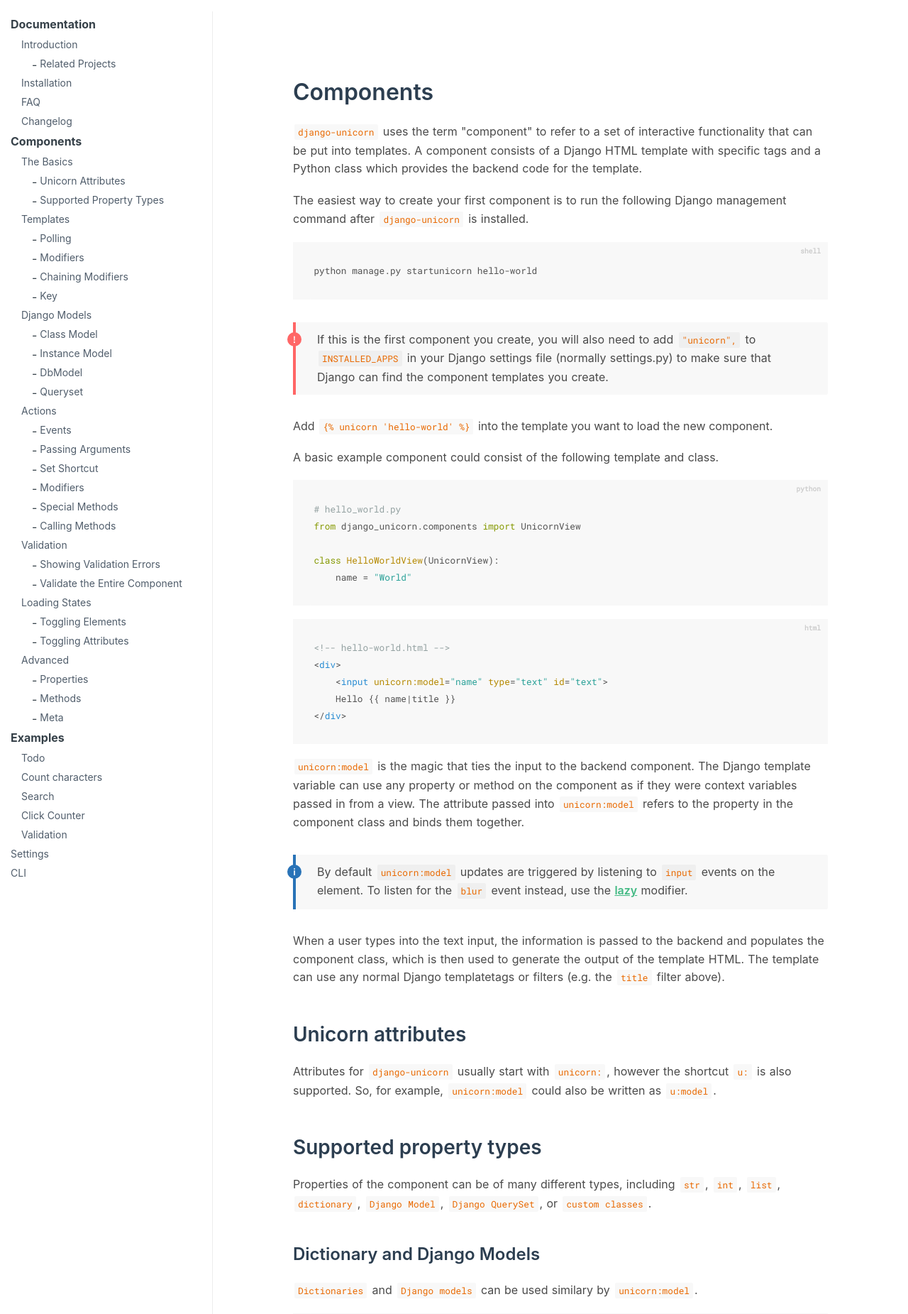
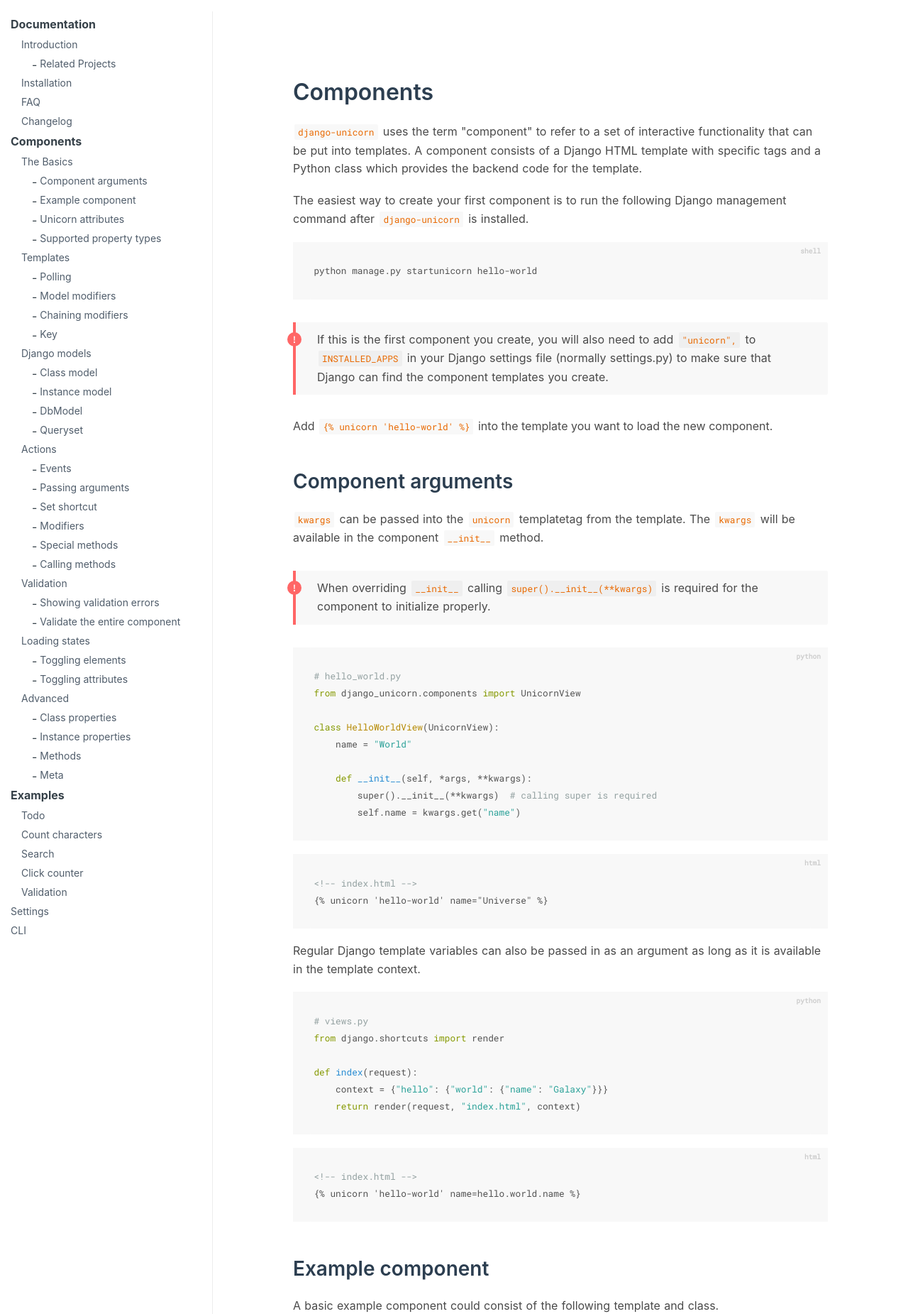
Before and after one commit to adamghill/django-unicorn.com, a Django app: template www/templates/www/documentation/components.html in a window 1280 px wide. Shown: the part 53-1904 px from the top of the page at 71% size. Run offline with Django 3.2, Linux system fonts and the light colour scheme; the template is opened without the code that fills it, so the values that code supplies are empty; some libraries are stand-ins or nearby versions.

Commit message:
Update documentation for 0.10.0.

```diff
--- a/pyproject.toml
+++ b/pyproject.toml
@@ -13,7 +13,7 @@ python-dotenv = "^0.14.0"
 gunicorn = "^20.0.4"
 whitenoise = "^5.1.0"
 django-compressor = "^2.4"
-django-unicorn = "0.9.4"
+django-unicorn = "0.10.0"
 django-cache-memoize = "^0.1.7"
 django-redis = "^4.12.1"
 httpx = "^0.14.2"
--- a/www/templates/www/bases/documentation.html
+++ b/www/templates/www/bases/documentation.html
@@ -61,10 +61,16 @@
                         <a href="{% url 'www:documentation' 'components' %}">The Basics</a>
                         <ul class="app-sub-sidebar">
                             <li>
-                                <a class="section-link" href="{% url 'www:documentation' 'components' %}#unicorn-attributes">Unicorn Attributes</a>
+                                <a class="section-link" href="{% url 'www:documentation' 'components' %}#component-arguments">Component arguments</a>
                             </li>
                             <li>
-                                <a class="section-link" href="{% url 'www:documentation' 'components' %}#property-types">Supported Property Types</a>
+                                <a class="section-link" href="{% url 'www:documentation' 'components' %}#example-component">Example component</a>
+                            </li>
+                            <li>
+                                <a class="section-link" href="{% url 'www:documentation' 'components' %}#unicorn-attributes">Unicorn attributes</a>
+                            </li>
+                            <li>
+                                <a class="section-link" href="{% url 'www:documentation' 'components' %}#property-types">Supported property types</a>
                             </li>
                         </ul>
                     </li>
@@ -75,10 +81,10 @@
                                 <a class="section-link" href="{% url 'www:documentation' 'components/templates' %}#polling">Polling</a>
                             </li>
                             <li>
-                                <a class="section-link" href="{% url 'www:documentation' 'components/templates' %}#modifiers">Modifiers</a>
+                                <a class="section-link" href="{% url 'www:documentation' 'components/templates' %}#modifiers">Model modifiers</a>
                             </li>
                             <li>
-                                <a class="section-link" href="{% url 'www:documentation' 'components/templates' %}#chaining-modifiers">Chaining Modifiers</a>
+                                <a class="section-link" href="{% url 'www:documentation' 'components/templates' %}#chaining-modifiers">Chaining modifiers</a>
                             </li>
                             <li>
                                 <a class="section-link" href="{% url 'www:documentation' 'components/templates' %}#key">Key</a>
@@ -86,13 +92,13 @@
                         </ul>
                     </li>
                     <li class="{% if request.path == '/documentation/components/django-models' %}active{% endif %}">
-                        <a href="{% url 'www:documentation' 'components/django-models' %}">Django Models</a>
+                        <a href="{% url 'www:documentation' 'components/django-models' %}">Django models</a>
                         <ul class="app-sub-sidebar">
                             <li>
-                                <a class="section-link" href="{% url 'www:documentation' 'components/django-models' %}#class-model">Class Model</a>
+                                <a class="section-link" href="{% url 'www:documentation' 'components/django-models' %}#class-model">Class model</a>
                             </li>
                             <li>
-                                <a class="section-link" href="{% url 'www:documentation' 'components/django-models' %}#instance-model">Instance Model</a>
+                                <a class="section-link" href="{% url 'www:documentation' 'components/django-models' %}#instance-model">Instance model</a>
                             </li>
                             <li>
                                 <a class="section-link" href="{% url 'www:documentation' 'components/django-models' %}#db-model">DbModel</a>
@@ -109,19 +115,19 @@
                                 <a class="section-link" href="{% url 'www:documentation' 'components/actions' %}#events">Events</a>
                             </li>
                             <li>
-                                <a class="section-link" href="{% url 'www:documentation' 'components/actions' %}#passing-arguments">Passing Arguments</a>
+                                <a class="section-link" href="{% url 'www:documentation' 'components/actions' %}#passing-arguments">Passing arguments</a>
                             </li>
                             <li>
-                                <a class="section-link" href="{% url 'www:documentation' 'components/actions' %}#set">Set Shortcut</a>
+                                <a class="section-link" href="{% url 'www:documentation' 'components/actions' %}#set">Set shortcut</a>
                             </li>
                             <li>
                                 <a class="section-link" href="{% url 'www:documentation' 'components/actions' %}#modifiers">Modifiers</a>
                             </li>
                             <li>
-                                <a class="section-link" href="{% url 'www:documentation' 'components/actions' %}#special-methods">Special Methods</a>
+                                <a class="section-link" href="{% url 'www:documentation' 'components/actions' %}#special-methods">Special methods</a>
                             </li>
                             <li>
-                                <a class="section-link" href="{% url 'www:documentation' 'components/actions' %}#calling-methods">Calling Methods</a>
+                                <a class="section-link" href="{% url 'www:documentation' 'components/actions' %}#calling-methods">Calling methods</a>
                             </li>
                         </ul>
                     </li>
@@ -129,21 +135,21 @@
                         <a href="{% url 'www:documentation' 'components/validation' %}">Validation</a>
                         <ul class="app-sub-sidebar">
                             <li>
-                                <a class="section-link" href="{% url 'www:documentation' 'components/validation' %}#showing">Showing Validation Errors</a>
+                                <a class="section-link" href="{% url 'www:documentation' 'components/validation' %}#showing">Showing validation errors</a>
                             </li>
                             <li>
-                                <a class="section-link" href="{% url 'www:documentation' 'components/validation' %}#validate">Validate the Entire Component</a>
+                                <a class="section-link" href="{% url 'www:documentation' 'components/validation' %}#validate">Validate the entire component</a>
                             </li>
                         </ul>
                     </li>
                     <li class="{% if request.path == '/documentation/components/loading-states' %}active{% endif %}">
-                        <a href="{% url 'www:documentation' 'components/loading-states' %}">Loading States</a>
+                        <a href="{% url 'www:documentation' 'components/loading-states' %}">Loading states</a>
                         <ul class="app-sub-sidebar">
                             <li>
-                                <a class="section-link" href="{% url 'www:documentation' 'components/loading-states' %}#toggling-elements">Toggling Elements</a>
+                                <a class="section-link" href="{% url 'www:documentation' 'components/loading-states' %}#toggling-elements">Toggling elements</a>
                             </li>
                             <li>
-                                <a class="section-link" href="{% url 'www:documentation' 'components/loading-states' %}#toggling-attributes">Toggling Attributes</a>
+                                <a class="section-link" href="{% url 'www:documentation' 'components/loading-states' %}#toggling-attributes">Toggling attributes</a>
                             </li>
                         </ul>
                     </li>
@@ -151,7 +157,10 @@
                         <a href="{% url 'www:documentation' 'components/advanced' %}">Advanced</a>
                         <ul class="app-sub-sidebar">
                             <li>
-                                <a class="section-link" href="{% url 'www:documentation' 'components/advanced' %}#properties">Properties</a>
+                                <a class="section-link" href="{% url 'www:documentation' 'components/advanced' %}#class-properties">Class properties</a>
+                            </li>
+                            <li>
+                                <a class="section-link" href="{% url 'www:documentation' 'components/advanced' %}#instance-properties">Instance properties</a>
                             </li>
                             <li>
                                 <a class="section-link" href="{% url 'www:documentation' 'components/advanced' %}#methods">Methods</a>
@@ -176,7 +185,7 @@
                         <a href="{% url 'www:documentation' 'examples/search' %}">Search</a>
                     </li>
                     <li class="{% if request.path == '/documentation/examples/click' %}active{% endif %}">
-                        <a href="{% url 'www:documentation' 'examples/click' %}">Click Counter</a>
+                        <a href="{% url 'www:documentation' 'examples/click' %}">Click counter</a>
                     </li>
                     <li class="{% if request.path == '/documentation/examples/validation' %}active{% endif %}">
                         <a href="{% url 'www:documentation' 'examples/validation' %}">Validation</a>
--- a/www/templates/www/documentation/components.html
+++ b/www/templates/www/documentation/components.html
@@ -26,6 +26,49 @@
         {% verbatim %}
         Add <code>{% unicorn 'hello-world' %}</code> into the template you want to load the new component.
         {% endverbatim %}
+
+        <h2 id="component-arguments">Component arguments</h2>
+
+        <p>
+            <code>kwargs</code> can be passed into the <code>unicorn</code> templatetag from the template. The <code>kwargs</code> will be available in the component <a href="{% url 'www:documentation' 'components/advanced' %}#__init__"></a><code>__init__</code></a> method.
+        </p>
+
+        <p class="tip">
+            When overriding <code>__init__</code> calling <code>super().__init__(**kwargs)</code> is required for the component to initialize properly.
+        </p>
+
+        <pre data-lang="python"><code class="language-python"># hello_world.py
+from django_unicorn.components import UnicornView
+
+class HelloWorldView(UnicornView):
+    name = "World"
+
+    def __init__(self, *args, **kwargs):
+        super().__init__(**kwargs)  # calling super is required
+        self.name = kwargs.get("name")</code></pre>
+
+        {% verbatim %}
+        <pre data-lang="html"><code class="language-html">&lt;!-- index.html -->
+{% unicorn 'hello-world' name="Universe" %}</code></pre>
+        {% endverbatim %}
+
+        <p>
+            Regular Django template variables can also be passed in as an argument as long as it is available in the template context.
+        </p>
+
+        <pre data-lang="python"><code class="language-python"># views.py
+from django.shortcuts import render
+
+def index(request):
+    context = {"hello": {"world": {"name": "Galaxy"}}}
+    return render(request, "index.html", context)</code></pre>
+
+        {% verbatim %}
+        <pre data-lang="html"><code class="language-html">&lt;!-- index.html -->
+{% unicorn 'hello-world' name=hello.world.name %}</code></pre>
+        {% endverbatim %}
+
+        <h2 id="example-component">Example component</h2>
 
         <p>
             A basic example component could consist of the following template and class.
@@ -60,7 +103,7 @@ class HelloWorldView(UnicornView):
         <h2 id="unicorn-attributes">Unicorn attributes</h2>
 
         <p>
-            Attributes for <code>django-unicorn</code> usually start with <code>unicorn:</code>, however the shortcut <code>u:</code> is also supported. So, for example, <code>unicorn:model</code> could also be written as <code>u:model</code>.
+            Attributes used in component templates usually start with <code>unicorn:</code>, however the shortcut <code>u:</code> is also supported. So, for example, <code>unicorn:model</code> could also be written as <code>u:model</code>.
         </p>
 
         <h2 id="property-types">Supported property types</h2>
@@ -71,7 +114,7 @@ class HelloWorldView(UnicornView):
 
         <h3>Dictionary and Django Models</h3>
         <p>
-            <code>Dictionaries</code> and <code>Django models</code> can be used similary by <code>unicorn:model</code>.
+            <code>Dictionaries</code> and <code>Django models</code> can be used similarly by <code>unicorn:model</code>.
         </p>
 
         <pre data-lang="python"><code class="language-python"># hello_world.py
@@ -90,7 +133,7 @@ class HelloWorldView(UnicornView):
 
         <h3>Django QuerySet</h3>
         <p>
-            <code>Django QuerySet</code> can be referenced similary to the Django template language in a <code>unicorn:model</code>.
+            <code>Django QuerySet</code> can be referenced similarly to the Django template language in a <code>unicorn:model</code>.
         </p>
 
         <pre data-lang="python"><code class="language-python"># hello_world.py
@@ -119,7 +162,7 @@ class HelloWorldView(UnicornView):
 from django_unicorn.components import UnicornView, UnicornField
 
 class Author(UnicornField):
-    def __init(self):
+    def __init__(self):
         self.name = 'Neil Gaiman'
 
     # Not needed because inherited from `UnicornField`
--- a/www/templates/www/documentation/components/templates.html
+++ b/www/templates/www/documentation/components/templates.html
@@ -38,7 +38,7 @@
 &lt;/div></code></pre>
         {% endverbatim %}
 
-        <h2 id="modifiers">Model Modifiers</h2>
+        <h2 id="modifiers">Model modifiers</h2>
 
         <h3 id="lazy">Lazy</h3>
         <p>
--- a/www/templates/www/index.html
+++ b/www/templates/www/index.html
@@ -46,7 +46,7 @@
 
 <div class="box cta">
     <p class="has-text-centered">
-        <span class="tag is-primary">New</span> Version <strong>0.9.4</strong> is now released. 🎉 See the <a
+        <span class="tag is-primary">New</span> Version <strong>0.10.0</strong> is now released. 🎉 See the <a
             href="{% url 'www:documentation' 'changelog' %}">changelog</a> for new features.
     </p>
 </div>
```
Also changed, not shown: www/templates/www/documentation/changelog.html (+7 -0 lines), www/templates/www/documentation/components/advanced.html (+47 -2 lines), 1 other file.
